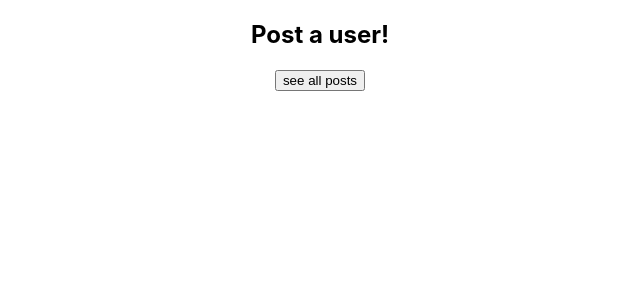
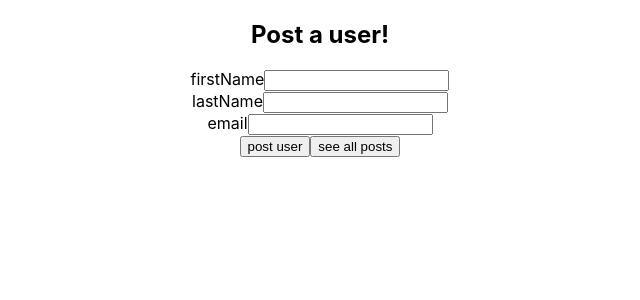
Before and after one commit to AlejoDemi/requestpractice, a React (Create React App) app: page / in a window 1280 px wide. Shown: the top 300 px of the page, without its empty margins (320-960 px from the left). Built offline with nearby package versions, Linux system fonts and the light colour scheme; no server answers.

Commit message:
posted solved

```diff
--- a/src/Requests/Post.js
+++ b/src/Requests/Post.js
@@ -1,33 +1,58 @@
 
 import axios from "axios";
 import {useNavigate} from 'react-router-dom'
+import {useState} from "react";
 
 export default function Post(){
 
     const navigate = useNavigate()
     axios.defaults.headers.post['app-id'] = '62583dbf4929562cb9e6a8f3'
     axios.defaults.headers.delete['app-id'] = '62583dbf4929562cb9e6a8f3'
+    const [firstName,serFirstName] = useState('Juan');
+    const [lastName,serLastName] = useState('Perez');
+    const [email,serEmail] = useState('juanP@gmail.com');
 
 
-    axios({
-        method: 'post',
-        url: "https://dummyapi.io/data/v1/user/create",
-        data: {
-            firstName: 'Alejo',
-            lastName: 'Demitropulos',
-            email:'alejoDemi3@alejo.com',
-        }
-    });
 
     const goToPosts =()=>{
         navigate('/posts');
 
     }
 
+    const postNewUser =()=>{
+        if(firstName.length===0 || lastName.length===0 || email.length===0)return;
+        axios({
+            method: 'post',
+            url: "https://dummyapi.io/data/v1/user/create",
+            data: {
+                firstName: firstName,
+                lastName: lastName,
+                email:email,
+            }
+        });
+    }
+
     return(
         <div>
             <h2>Post a user!</h2>
-            <button onClick={goToPosts}>see all posts</button>
+            <div>
+                <label>firstName</label>
+                <input type="text"/>
+            </div>
+            <div>
+                <label>lastName</label>
+                <input type="text"/>
+            </div>
+            <div>
+                <label>email</label>
+                <input type="text"/>
+            </div>
+            <span>
+                <button onClick={postNewUser}>post user</button>
+                <button onClick={goToPosts}>see all posts</button>
+            </span>
+
+
         </div>
     )
 
--- a/src/Requests/PostedUsers.js
+++ b/src/Requests/PostedUsers.js
@@ -2,28 +2,24 @@ import axios from "axios";
 import {useState} from "react";
 
 
-export default function PostedUsers(){
+export default function PostedUsers() {
 
     const [users, setUsers] = useState([]);
     axios.defaults.headers.get['app-id'] = '62583dbf4929562cb9e6a8f3'
 
-    const listPosts = users.map((user) =>  <li>{user.email}</li>);
 
     axios.get("https://dummyapi.io/data/v1/user?created=1", {
-        params: {
-            firstName:"Alejo"
-        }
     })
-        .then(function(response){
-            setUsers(response.data);
+        .then(function (response) {
+            setUsers(response.data.data);
         })
 
-    return(
+    return (
         <div>
             <h3>Users Posted</h3>
-            <ul>
-                {listPosts}
-            </ul>
+            <ol>
+                {users.map((user) => <li key={user.id}>{user.firstName + " "+user.id}</li>)}
+            </ol>
         </div>
     );
 }
```
